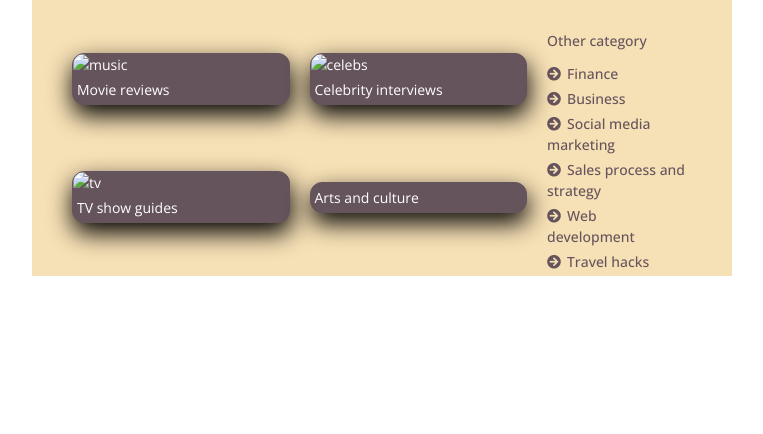
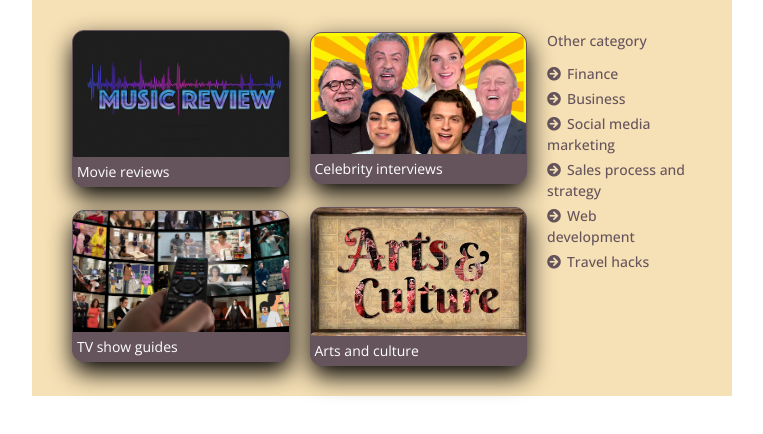
Before and after one commit to Dido956/SoftUni-HTLM-CSS-Exam, a plain HTML site: page 1. Blog page/index.html in a window 1280 px wide. Shown: the whole page, without its empty margins (258-1021 px from the left). Drawn offline with nearby package versions, Linux system fonts and the light colour scheme.

Commit message:
update images html

```diff
--- a/1. Blog page/index.html
+++ b/1. Blog page/index.html
@@ -23,19 +23,19 @@
       <div class="wrapper">
         <section class="thumbs">
           <div class="thumb-container">
-            <img src="/1/images/music.jpg" alt="music" />
+            <img src="images/music.jpg" alt="music" />
             <p>Movie reviews</p>
           </div>
           <div class="thumb-container">
-            <img src="/1/images/celebrity.jpg" alt="celebs" />
+            <img src="images/celebrity.jpg" alt="celebs" />
             <p>Celebrity interviews</p>
           </div>
           <div class="thumb-container">
-            <img src="/1/images/tv-show.jpg" alt="tv" />
+            <img src="images/tv-show.jpg" alt="tv" />
             <p>TV show guides</p>
           </div>
           <div class="thumb-container">
-            <img src="/1/images/art.jpg" alt="" />
+            <img src="images/art.jpg" alt="" />
             <p>Arts and culture</p>
           </div>
         </section>
```
